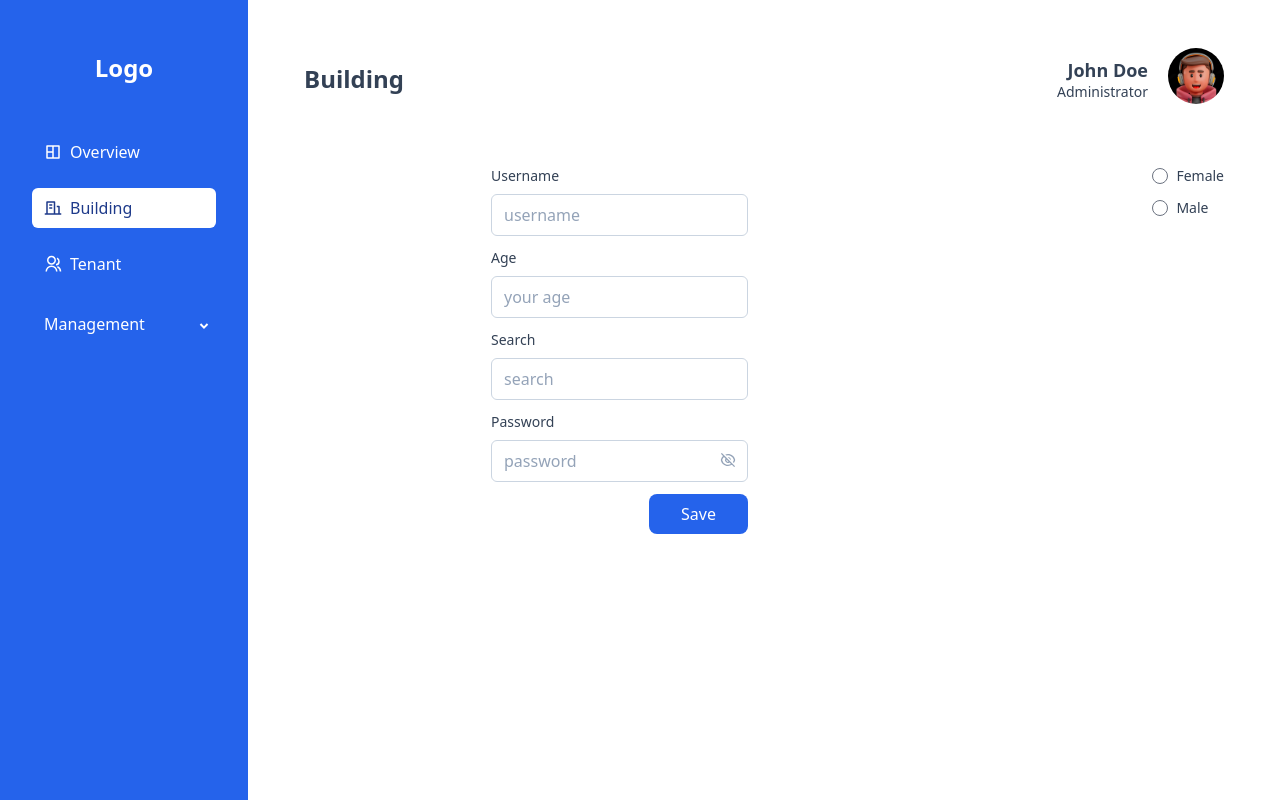
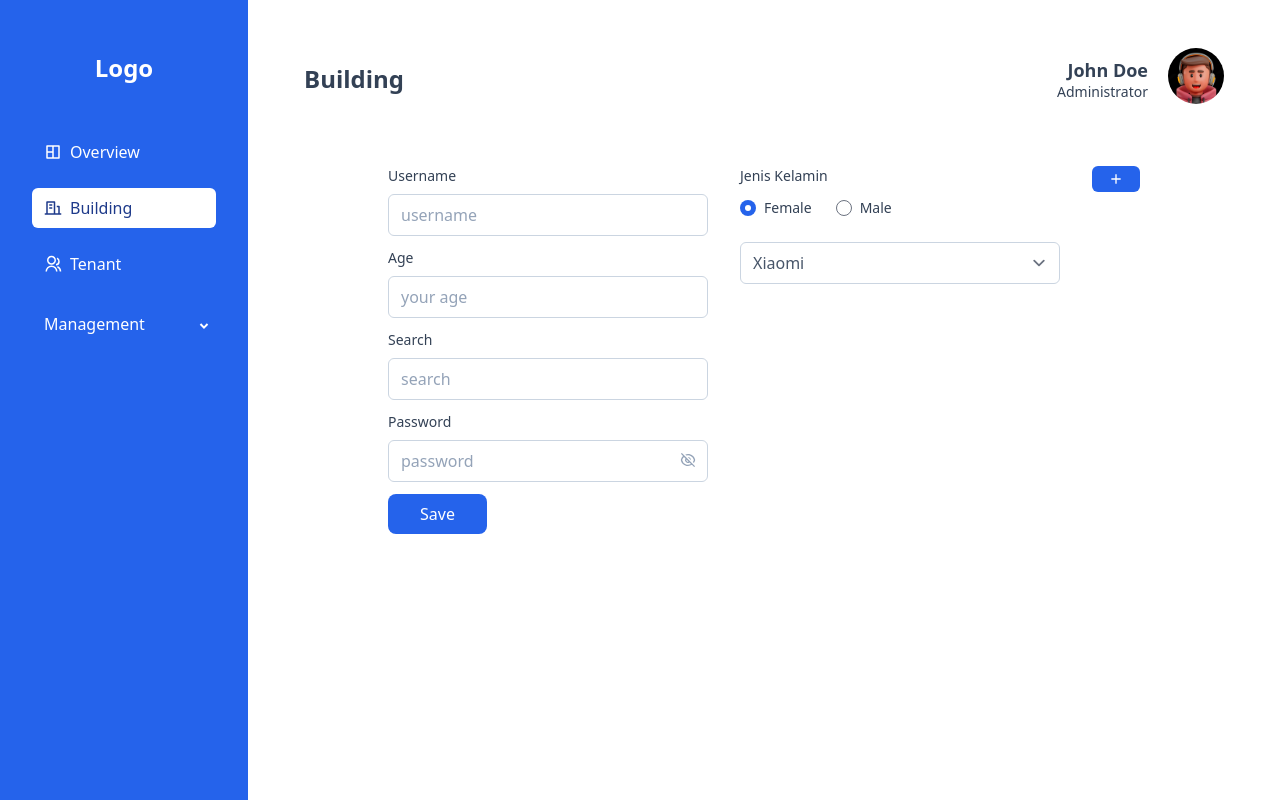
Before and after one commit to onlyhasbi/admin-panel, a Next.js app: page /building in a window 1280 px wide. Built offline with nearby package versions, Linux system fonts and the light colour scheme.

Commit message:
add radio and select component

```diff
--- a/src/components/common/input/password.jsx
+++ b/src/components/common/input/password.jsx
@@ -25,7 +25,7 @@ const Password = forwardRef(function Password(props, ref) {
         type={type}
         name={name}
         className={clsx([
-          "rounded-md placeholder:text-slate-400 text-slate-600 border-slate-300 focus:border-transparent",
+          "w-full rounded-md placeholder:text-slate-400 text-slate-600 border-slate-300 focus:border-transparent",
           inputStyle,
         ])}
         placeholder={placeholder}
--- a/src/components/common/input/radio.jsx
+++ b/src/components/common/radio/index.jsx
@@ -1,13 +1,15 @@
 import clsx from "clsx";
-import forwardRef from "react";
 
-function Radio(props) {
-  const { className, name, vertical, options } = props;
+import { forwardRef } from "react";
+import Labeled from "../input/labeled";
 
-  return (
+const Radio = forwardRef(function Radio(props, ref) {
+  const { className, name, label, labelStyle, vertical, options, ...rest } =
+    props;
+  const radio = (
     <div
       className={clsx([
-        "flex gap-x-6",
+        "flex gap-x-6 mt-1",
         { "flex-col gap-y-3": vertical },
         className,
       ])}
@@ -17,13 +19,15 @@ function Radio(props) {
         return (
           <div key={index} className="flex gap-x-2 items-center">
             <input
+              ref={ref}
               type="radio"
-              id={name}
+              id={value}
               name={name}
               value={value}
               className="focus:border-0 focus:ring-0"
+              {...rest}
             />
-            <label htmlFor={name} className="text-slate-700 text-sm">
+            <label htmlFor={value} className="text-slate-700 text-sm">
               {label}
             </label>
           </div>
@@ -31,6 +35,14 @@ function Radio(props) {
       })}
     </div>
   );
-}
+
+  return label ? (
+    <Labeled id="" label={label} className={labelStyle}>
+      {radio}
+    </Labeled>
+  ) : (
+    radio
+  );
+});
 
 export default Radio;
--- /dev/null
+++ b/src/components/common/select/select.jsx
@@ -0,0 +1,24 @@
+import clsx from "clsx";
+import { forwardRef } from "react";
+
+const Select = forwardRef(function Select(props, ref) {
+  const { name, options, className } = props;
+
+  return (
+    <select
+      ref={ref}
+      name={name}
+      id={name}
+      className={clsx([
+        "rounded-md placeholder:text-slate-400 text-slate-600 focus:border-transparent border-slate-300",
+        className,
+      ])}
+    >
+      {options.map(({ label, value }) => {
+        return <option value={value}>{label}</option>;
+      })}
+    </select>
+  );
+});
+
+export default Select;
--- a/src/pages/building.js
+++ b/src/pages/building.js
@@ -9,13 +9,16 @@ import Layout from "@/components/layout";
 import { useReducer, useState } from "react";
 import { RiAddLine } from "react-icons/ri";
 import { useForm } from "react-hook-form";
-import Radio from "@/components/common/input/radio";
+import Radio from "@/components/common/radio";
+import Select from "@/components/common/select/select";
 
 const defaultValues = {
   username: "",
   age: "",
   search: "",
   password: "",
+  gender: "female",
+  merk: 4,
 };
 
 const gender = [
@@ -26,6 +29,29 @@ const gender = [
   {
     label: "Male",
     value: "male",
+  },
+];
+
+const phoneOptions = [
+  {
+    label: "Nokia",
+    value: 1,
+  },
+  {
+    label: "Sony",
+    value: 2,
+  },
+  {
+    label: "Samsung",
+    value: 3,
+  },
+  {
+    label: "Xiaomi",
+    value: 4,
+  },
+  {
+    label: "Motorola",
+    value: 5,
   },
 ];
 
@@ -48,11 +74,12 @@ function Building() {
   return (
     <div className="flex justify-center items-start gap-x-8 mb-14">
       <form
-        className="w-8/12 flex flex-col gap-y-3 items-end"
+        className="w-[20rem] flex flex-col  gap-y-3 items-center"
         onSubmit={handleSubmit(onSubmit)}
       >
         <Input
           label="Username"
+          labelStyle="w-full"
           name="username"
           placeholder="username"
           {...register("username")}
@@ -60,6 +87,7 @@ function Building() {
 
         <Number
           label="Age"
+          labelStyle="w-full"
           name="age"
           placeholder="your age"
           {...register("age")}
@@ -67,6 +95,7 @@ function Building() {
 
         <Search
           label="Search"
+          labelStyle="w-full"
           name="search"
           placeholder="search"
           onSearch={watch("search")}
@@ -79,21 +108,50 @@ function Building() {
 
         <Password
           label="Password"
+          labelStyle="w-full"
           placeholder="password"
           name="password"
           {...register("password")}
         />
 
-        <input
-          className="bg-blue-600 rounded-lg text-white px-8 py-2"
-          type="submit"
-          value="Save"
+        <div className="w-full">
+          <input
+            className="bg-blue-600 rounded-lg text-white px-8 py-2 ml-auto"
+            type="submit"
+            value="Save"
+          />
+        </div>
+      </form>
+
+      <form className="w-[20rem] flex flex-col gap-y-3 items-center">
+        <Radio
+          name="gender"
+          label="Jenis Kelamin"
+          labelStyle="w-full"
+          options={gender}
+          {...register("gender")}
+        />
+        <Select
+          name="merk"
+          options={phoneOptions}
+          className="w-full mt-3"
+          {...register("merk")}
         />
       </form>
 
-      <div className="w-8/12 flex flex-col gap-y-3 items-end">
-        <Radio name="gender" options={gender} vertical />
-      </div>
+      <Button className="text-white p-5" onClick={toggle} primary>
+        <RiAddLine />
+      </Button>
+      <Modal title="Add Data" onOpen={open} onClose={toggle} close>
+        <p>add data form modal</p>
+        <Button
+          className="text-white pb-[.35rem] mt-5 ml-auto"
+          onClick={handleDelete}
+          primary
+        >
+          Save
+        </Button>
+      </Modal>
     </div>
   );
 }
```
